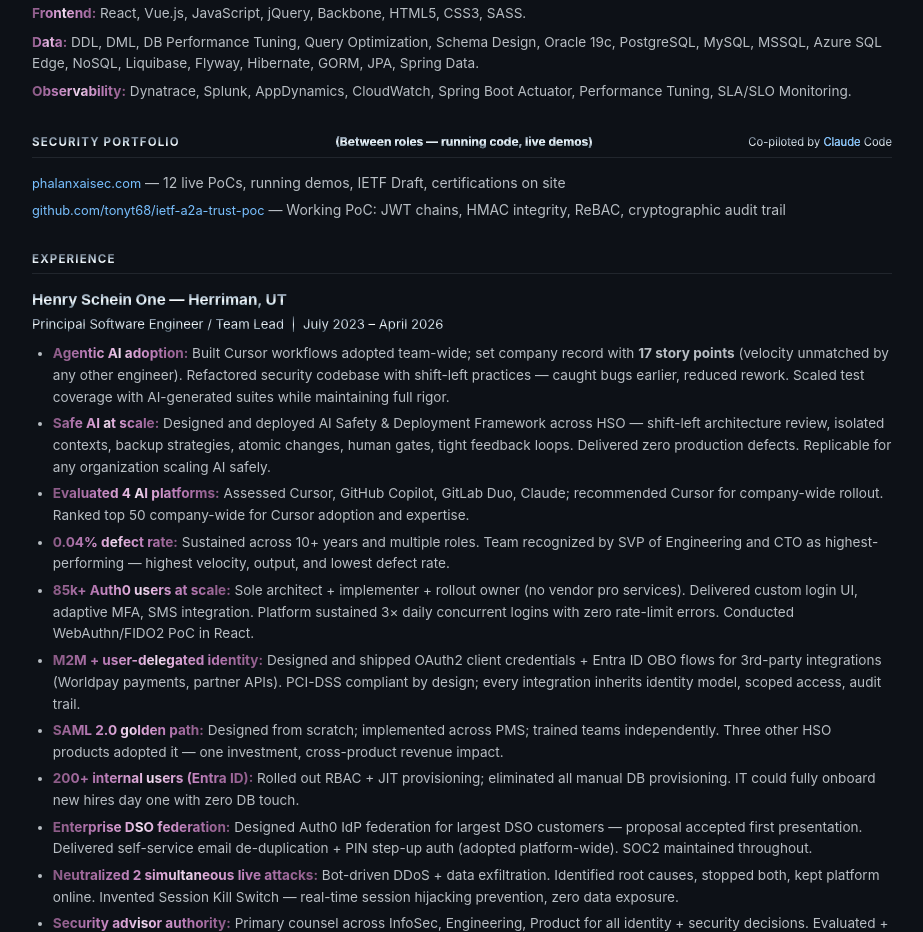
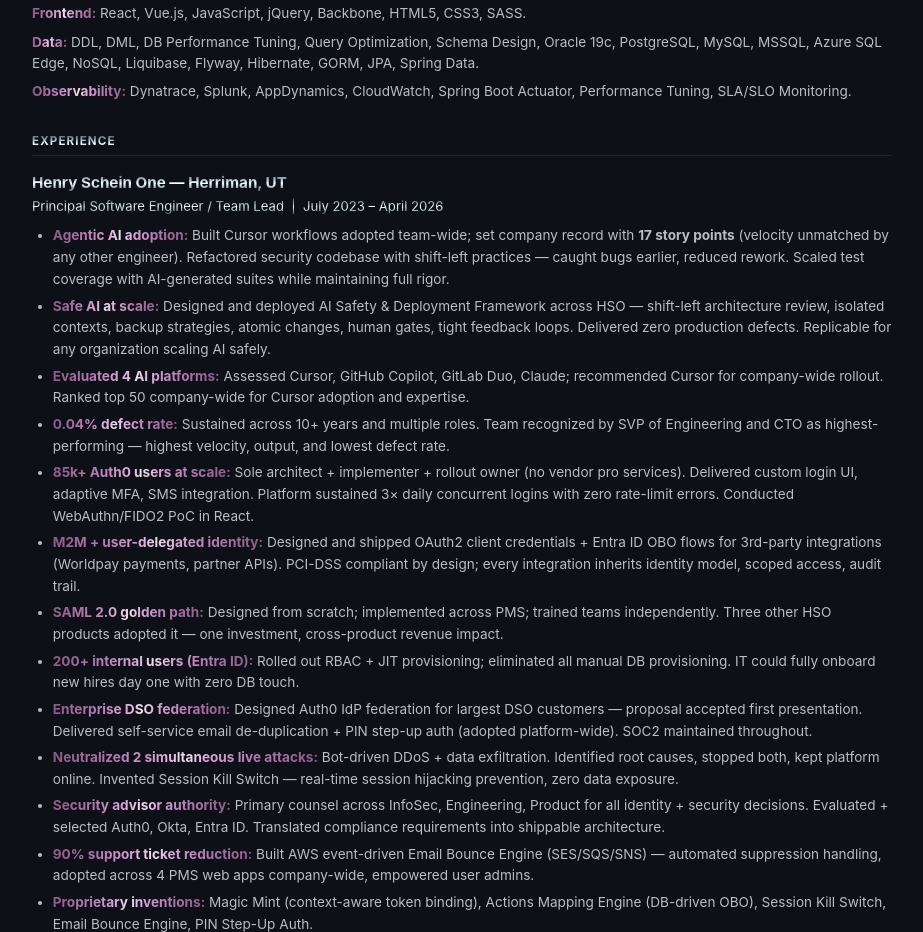
Before and after one commit to tonyt68/portfolio, a plain HTML site: page resume.html in a window 1280 px wide. Shown: the part 1108-2040 px from the top of the page, without its empty margins (178-1101 px from the left). Drawn offline with Linux system fonts and the light colour scheme.

Commit message:
Remove Security Portfolio section from resume — covered by header and summary

```diff
--- a/resume.html
+++ b/resume.html
@@ -301,13 +301,6 @@
   <div class="tech-item"><span class="tech-label">Data:</span> DDL, DML, DB Performance Tuning, Query Optimization, Schema Design, Oracle 19c, PostgreSQL, MySQL, MSSQL, Azure SQL Edge, NoSQL, Liquibase, Flyway, Hibernate, GORM, JPA, Spring Data.</div>
   <div class="tech-item"><span class="tech-label">Observability:</span> Dynatrace, Splunk, AppDynamics, CloudWatch, Spring Boot Actuator, Performance Tuning, SLA/SLO Monitoring.</div>
 
-  <h2 style="display:flex;align-items:baseline;justify-content:space-between;">Security Portfolio <span style="text-transform:none;font-size:0.75rem;color:#b8bec4;letter-spacing:0;font-weight:700;background:linear-gradient(180deg, #252c34 0%, #505c68 12%, #8a98a8 26%, #bcccd8 40%, #e4eff5 47%, #ffffff 51%, #e4eff5 55%, #aabcc8 67%, #6a7a88 80%, #424e58 92%, #1e2830 100%);-webkit-background-clip:text;-webkit-text-fill-color:transparent;background-clip:text;">(Between roles — running code, live demos)</span><span style="font-size:0.7rem;font-weight:400;color:#555;text-transform:none;letter-spacing:0;">Co-piloted by <a href="https://claude.ai/code" target="_blank" rel="noopener noreferrer" style="color:#79c0ff;-webkit-text-fill-color:#79c0ff;text-decoration:none;">Claude</a> Code</span></h2>
-
-  <div class="poc">
-    <div class="poc-link"><a href="https://phalanxaisec.com" target="_blank" rel="noopener noreferrer">phalanxaisec.com</a> — 12 live PoCs, running demos, IETF Draft, certifications on site</div>
-    <div class="poc-link" style="margin-top:0.25rem;"><a href="https://github.com/tonyt68/ietf-a2a-trust-poc" target="_blank" rel="noopener noreferrer">github.com/tonyt68/ietf-a2a-trust-poc</a> — Working PoC: JWT chains, HMAC integrity, ReBAC, cryptographic audit trail</div>
-  </div>
-
   <h2>Experience</h2>
 
   <div class="job">
```
